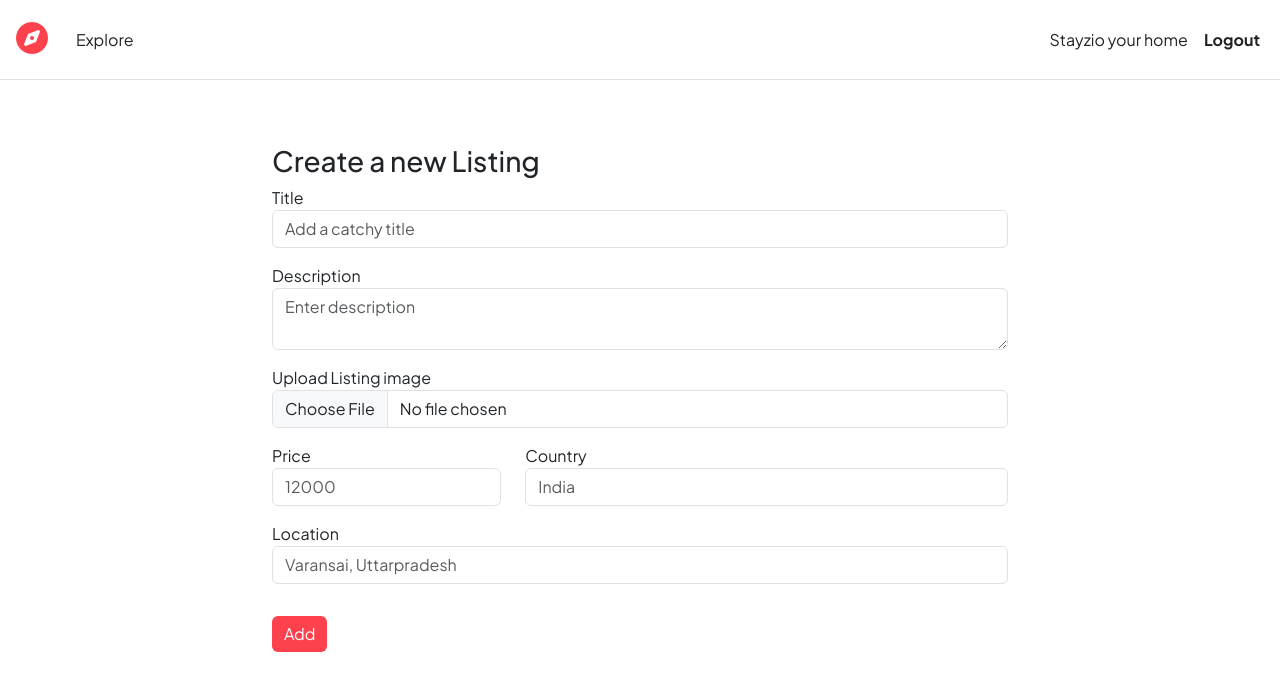
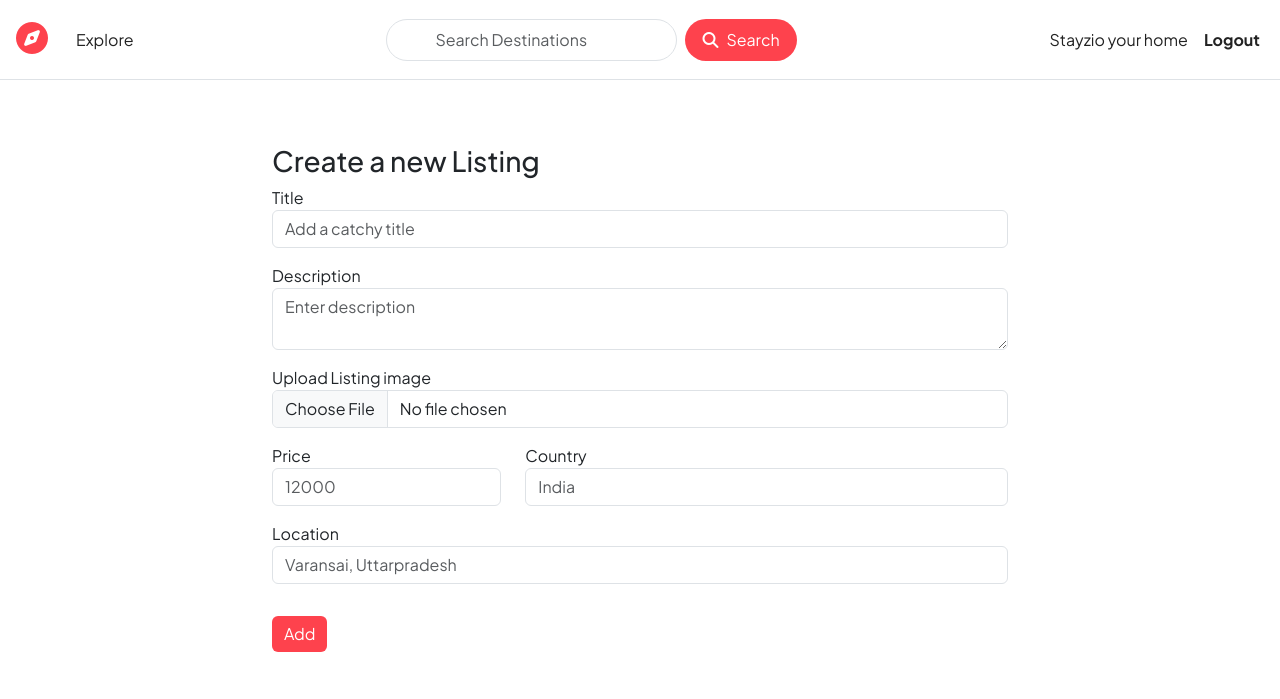
Before and after one commit to kaustubhk134/Stayzio-webApp, a Node server app: page /listings/new in a window 1280 px wide. Shown: the top 699 px of the page. Run offline with Node 20, Linux system fonts and the light colour scheme; the visitor is signed in with stand-in values (Sample User, id 1); some libraries are stand-ins or nearby versions.

Commit message:
added ui for search

```diff
--- a/views/includes/navbar.ejs
+++ b/views/includes/navbar.ejs
@@ -1,3 +1,28 @@
+<style>
+  .search-btn {
+    background-color: #fe424d;
+    color: #ffffff;
+    border-radius: 25px;
+    padding: 0 1rem 0 1rem;
+  }
+
+  .search-btn:hover {
+    background-color: #fe424d;
+    color: #ffffff;
+  }
+
+  .search-btn i {
+    display: inline;
+    margin-right: 0.5rem;
+  }
+
+  .search-inp {
+    border-radius: 25px;
+    padding: 0.5rem 3rem 0.5rem 3rem;
+    font-size: 1rem;
+  }
+</style>
+
 <nav class="navbar navbar-expand-md bg-body-light border-bottom sticky-top">
   <div class="container-fluid">
     <a class="navbar-brand" href="/listings"><i class="fa-solid fa-compass"></i></a>
@@ -9,6 +34,12 @@
         <!-- <a class="nav-link" href="/">Home</a> -->
         <a class="nav-link" href="/listings">Explore</a>
         <!-- <a class="nav-link disabled" aria-disabled="true">Disabled</a> -->
+      </div>
+      <div class="navbar-nav ms-auto">
+        <form class="d-flex" role="search">
+        <input class="form-control me-2 search-inp" type="search" placeholder="Search Destinations"/>
+        <button class="btn search-btn" type="submit"><i class="fa-solid fa-magnifying-glass"></i>Search</button>
+      </form>
       </div>
       <div class="navbar-nav ms-auto">
         <a class="nav-link" href="/listings/new">Stayzio your home</a>
```
